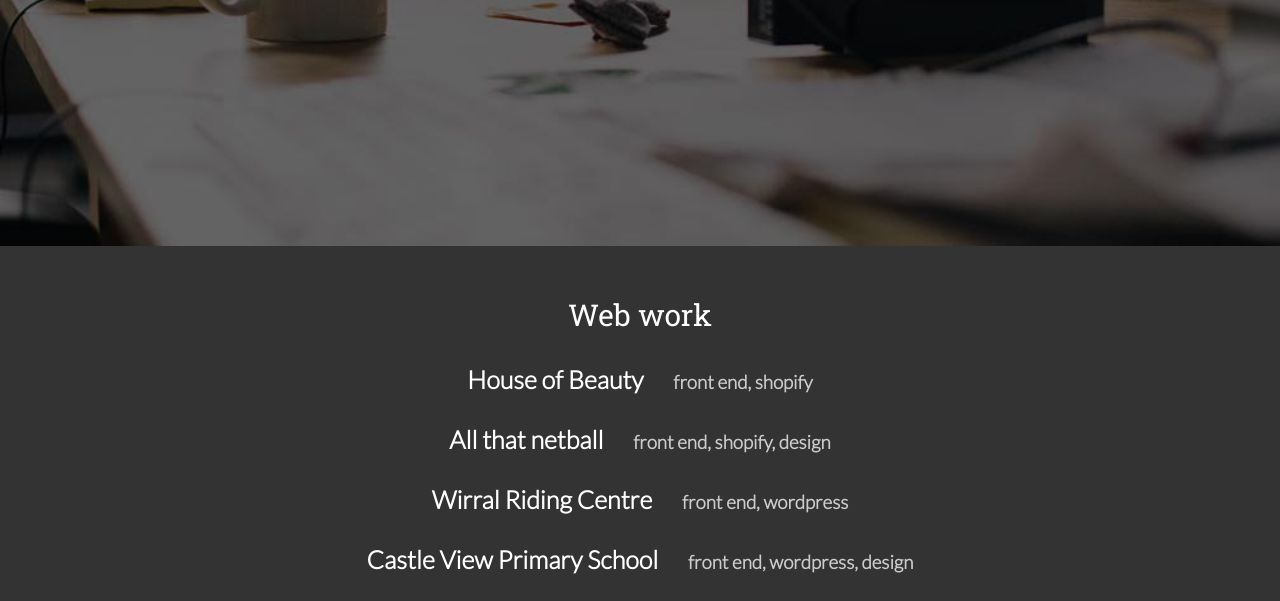
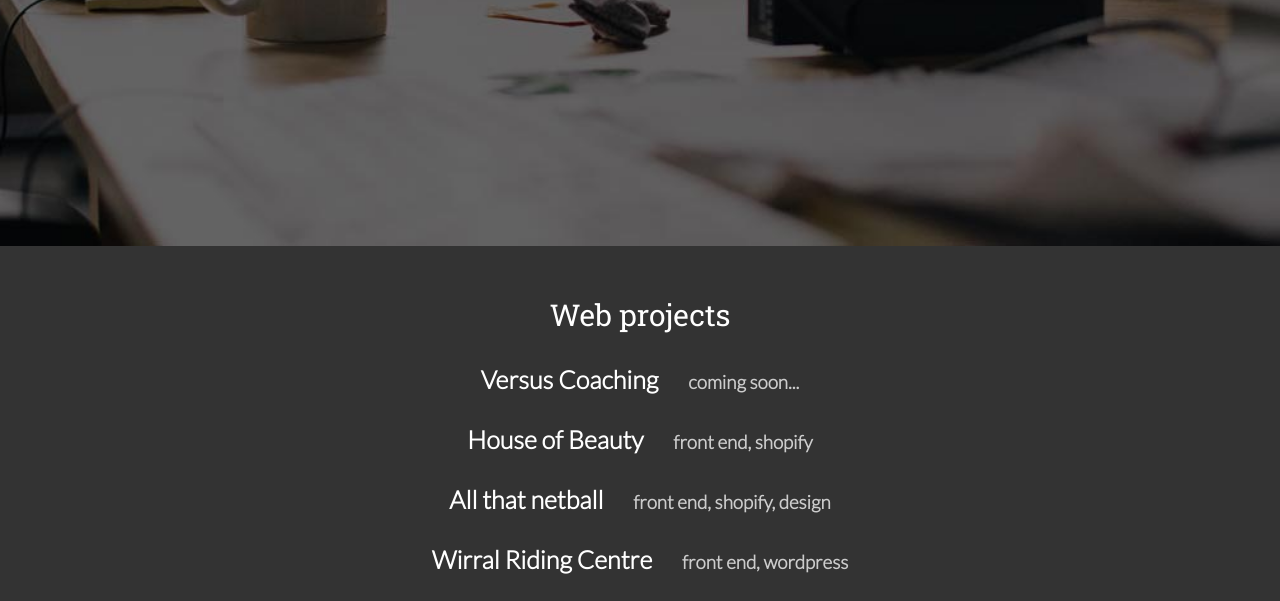
Before and after one commit to vinnyatanasov/vinnyatanasov.github.io, a website: page index.html in a window 1280 px wide. Shown: the part 554-1155 px from the top of the page. Drawn offline with Linux system fonts and the light colour scheme.

Commit message:
Update index.html

```diff
--- a/index.html
+++ b/index.html
@@ -29,8 +29,13 @@
             <div class="row" id="scroll-content">
                 <section id="work-block">
                     <div class="container">
-                        <h2>Web work</h2>
+                        <h2>Web projects</h2>
                         <ul class="block-links">
+                            <li>
+                                <a href="#"  target="_blank">
+                                    <h3>Versus Coaching <span>coming soon...</span></h3>
+                                </a>
+                            </li>
                             <li>
                                 <a href="http://www.houseofbeautyboutique.com/"  target="_blank">
                                     <h3>House of Beauty <span>front end, shopify</span></h3>
```
Lines whose indentation alone changed are shown as unchanged.
